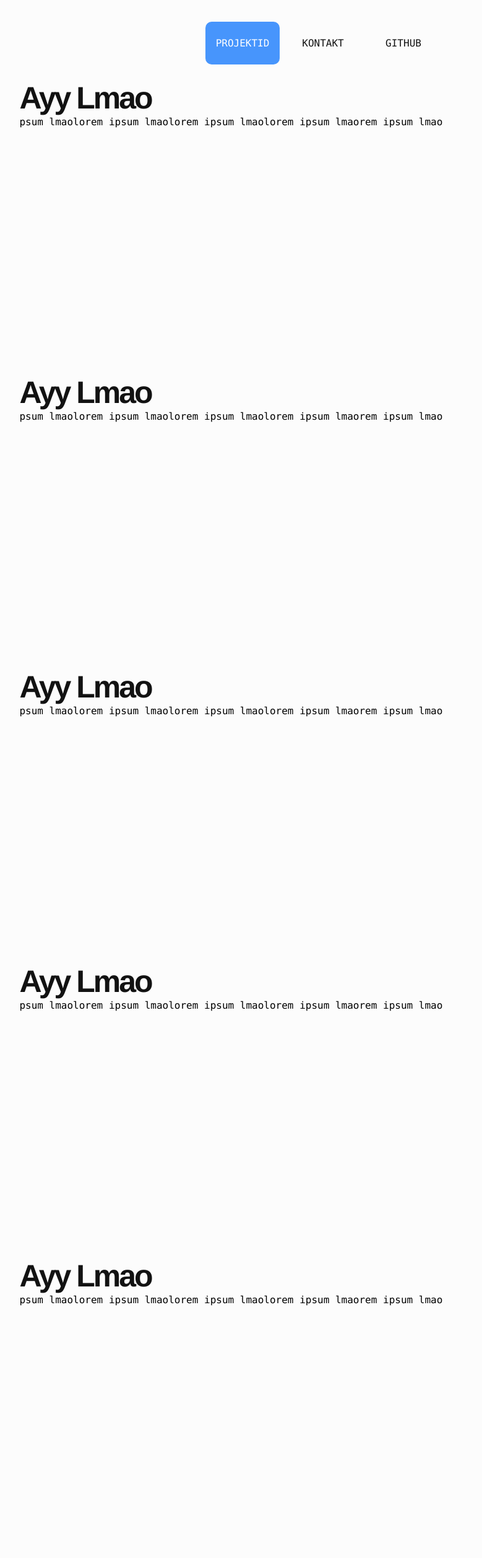
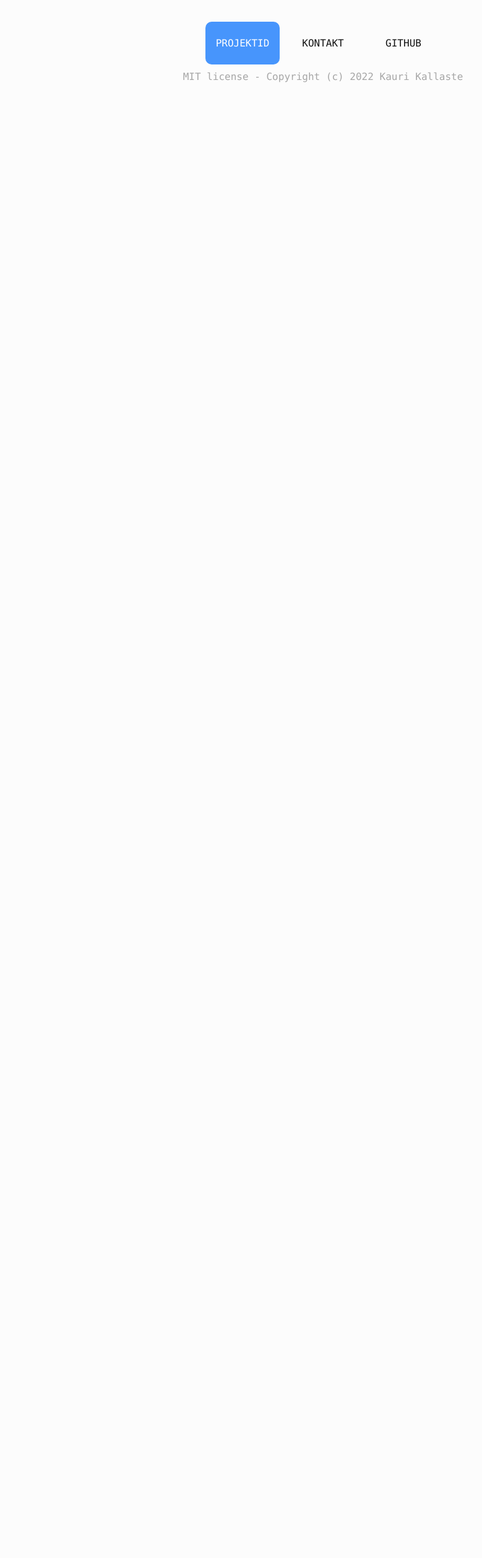
Before and after one commit to Kaurikallaste/kk-portfolio, a Next.js app: page / in a window 1280 px wide. Shown: the part 200-2713 px from the top of the page at 62% size, without its empty margins (118-897 px from the left). After the commit the page ends 800 px from the top, so only its background shows below. Built offline with nearby package versions, Linux system fonts and the light colour scheme.

Commit message:
moved components to components directory

```diff
--- a/pages/index.tsx
+++ b/pages/index.tsx
@@ -1,9 +1,9 @@
 import type { NextPage, NextComponentType } from 'next';
 import Head from 'next/head';
 import React,{ useState } from 'react';
-import Navbar from './navbar';
-import Title from './title';
-import Footer from './footer';
+import Navbar from '../components/navbar';
+import Title from '../components/title';
+import Footer from '../components/footer';
 
 
 const Home: NextPage = () => {
@@ -17,12 +17,6 @@ const Home: NextPage = () => {
             <Navbar />
 
             <div className="content-list">
-                    <Article/>
-                    <Article/>
-                    <Article/>
-                    <Article/>
-                    <Article/>
-                    <Article/>
             </div>
             <Footer />
         </div>
--- a/pages/kontakt.tsx
+++ b/pages/kontakt.tsx
@@ -1,9 +1,9 @@
 import type { NextPage, NextComponentType } from 'next';
 import Head from 'next/head';
 import React,{ useState } from 'react';
-import Navbar from './navbar';
-import Title from './title';
-import Footer from './footer';
+import Navbar from '../components/navbar';
+import Title from '../components/title';
+import Footer from '../components/footer';
 
 
 const Kontakt: NextPage = () => {
```
Also changed, not shown: components/footer.tsx (renamed from pages/footer.tsx), components/navbar.tsx (renamed from pages/navbar.tsx), components/title.tsx (renamed from pages/title.tsx).
